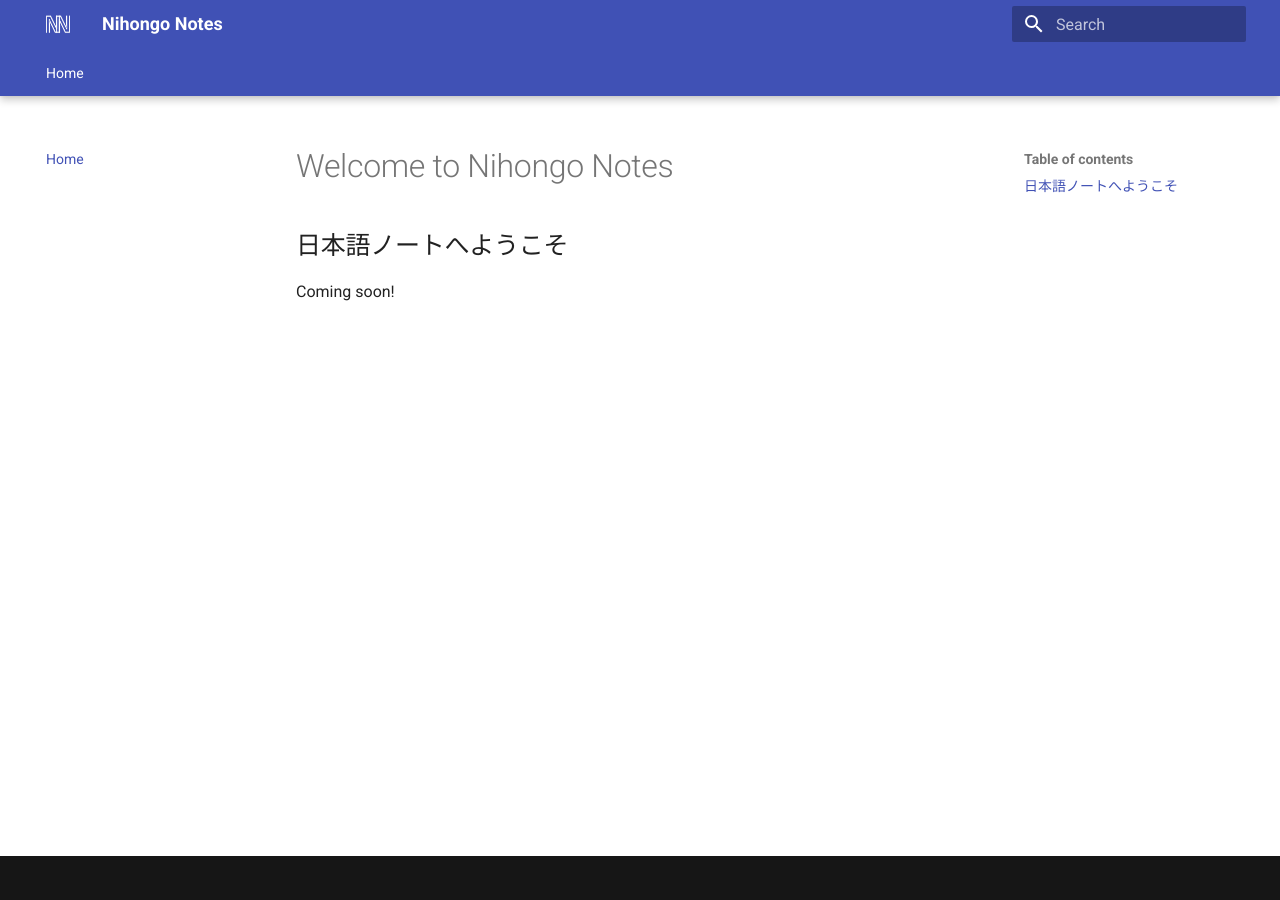
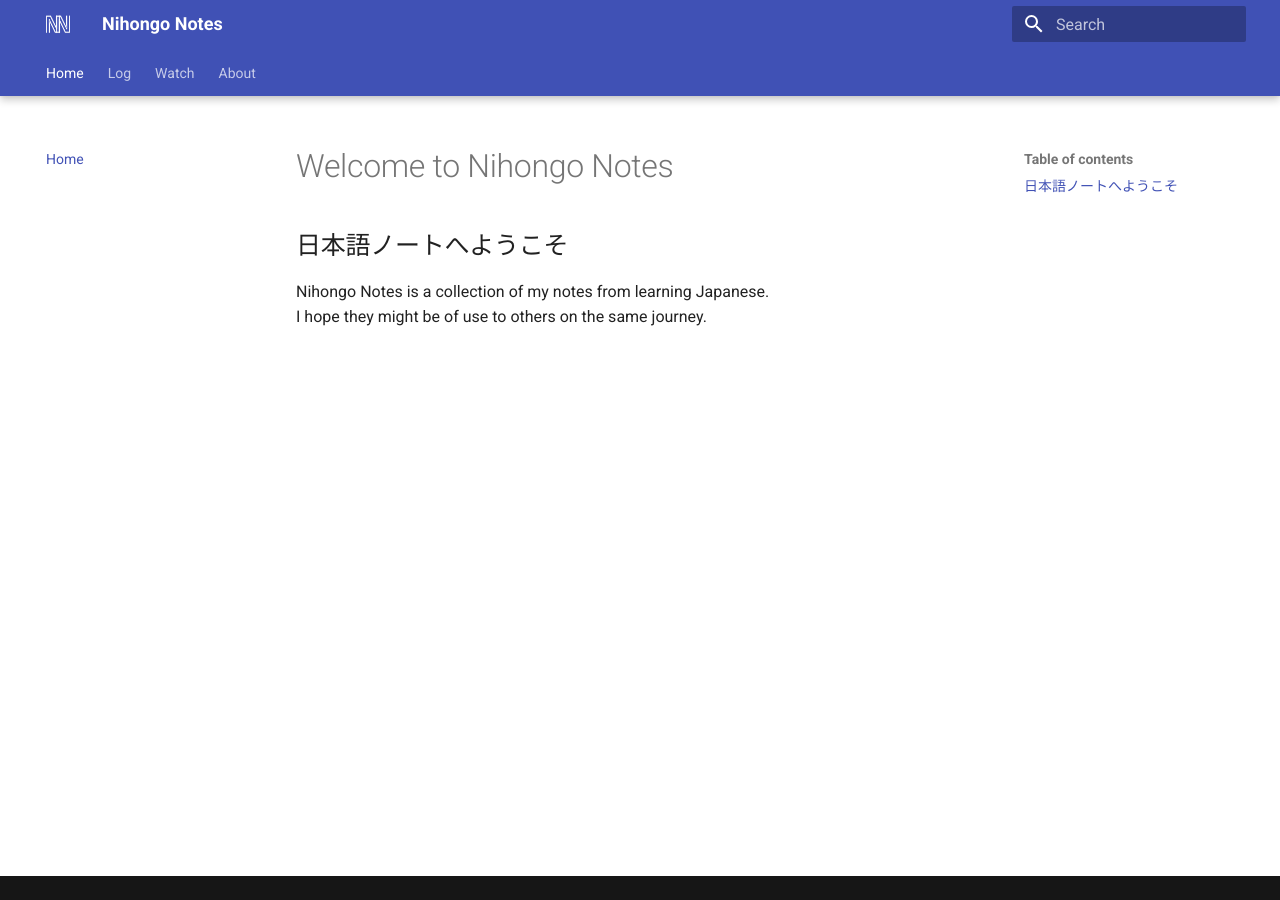
Before and after one commit to chrisgaunt/nihongonotes, an MkDocs documentation site: the page built from docs/index.md, in a window 1280 px wide. Built offline with MkDocs 1.6.1 and Material for MkDocs 9.7.7, drawn with Linux system fonts in a browser that asks for light colours.

Commit message:
Add log and first TV page

```diff
--- a/docs/index.md
+++ b/docs/index.md
@@ -2,4 +2,5 @@
 
 ## 日本語ノートへようこそ
 
-Coming soon!
+Nihongo Notes is a collection of my notes from learning Japanese.
+I hope they might be of use to others on the same journey.
--- /dev/null
+++ b/docs/stylesheets/extra.css
@@ -0,0 +1,4 @@
+.md-typeset .tabbed-labels>label {
+    font-size: 1rem;
+    font-weight: normal;
+}
--- a/mkdocs.yml
+++ b/mkdocs.yml
@@ -2,6 +2,11 @@
 site_name: Nihongo Notes
 nav:
     - Home: index.md
+    - Log: log.md
+    - Watch:
+        - Kids TV:
+            - Peppa Pig: watch/kids-anime/peppa-pig.md
+    - About: about.md
 theme:
     name: material
     custom_dir: overrides
@@ -14,20 +19,27 @@
         - navigation.tabs
         - navigation.tabs.sticky
         - navigation.sections
+extra_css:
+  - stylesheets/extra.css
 extra:
     # generator: false
     analytics:
         provider: google
         property: G-Q36HCES7BW
 markdown_extensions:
-    # Python Markdown
     - meta
     - toc:
         permalink: true
-    # Python Markdown Extensions
+    - attr_list
+    - pymdownx.emoji:
+        emoji_index: !!python/name:materialx.emoji.twemoji
+        emoji_generator: !!python/name:materialx.emoji.to_svg
     - pymdownx.highlight
     - pymdownx.superfences
-    - pymdownx.tasklist:
-        custom_checkbox: true
+    - pymdownx.tabbed:
+        alternate_style: true
 plugins:
-    - search
+    - search:
+        lang:
+            - en
+            - ja
--- a/overrides/partials/copyright.html
+++ b/overrides/partials/copyright.html
@@ -4,9 +4,4 @@
         {{ config.copyright }}
       </div>
     {% endif %}
-    {% if not config.extra.generator == false %}
-      <a href="https://squidfunk.github.io/mkdocs-material/" target="_blank" rel="noopener" style="height:1.2rem;">
-        <svg xmlns="http://www.w3.org/2000/svg" viewBox="0 0 89 89"> <path d="M3.136,17.387l0,42.932l42.932,21.467l-42.932,-64.399Z"></path> <path d="M21.91,8l42.933,64.398l-18.775,9.388l-42.932,-64.399l18.774,-9.387Z" style="fill-opacity: 0.5"></path> <path d="M67.535,17.387l-27.262,18.156l21.878,32.818l5.384,2.691l0,-53.665Z"></path> <path d="M67.535,17.387l0,53.666l18.774,-9.388l0,-53.665l-18.774,9.387Z" style="fill-opacity: 0.25"></path> </svg>
-      </a>
-    {% endif %}
   </div>
```
Also changed, not shown: docs/about.md (added, +15 -0 lines), docs/log.md (added, +23 -0 lines), docs/watch/kids-anime/peppa-pig.md (added, +22 -0 lines), 1 other file.
